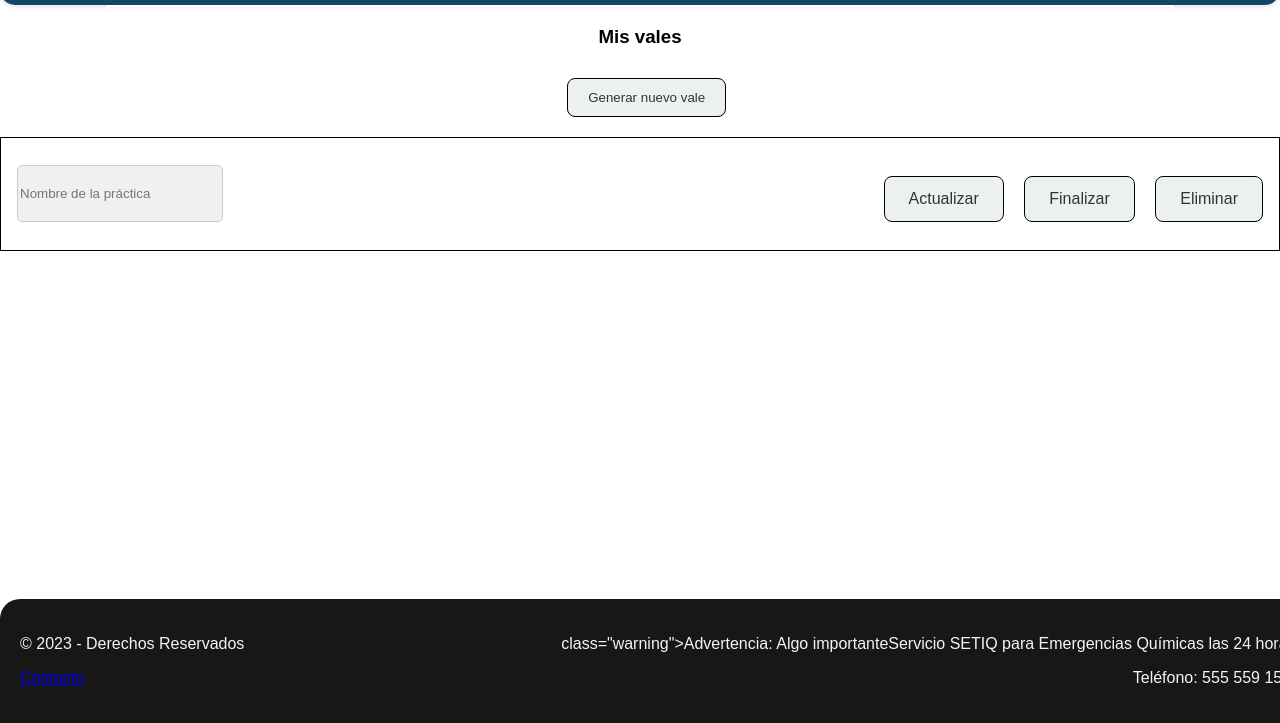
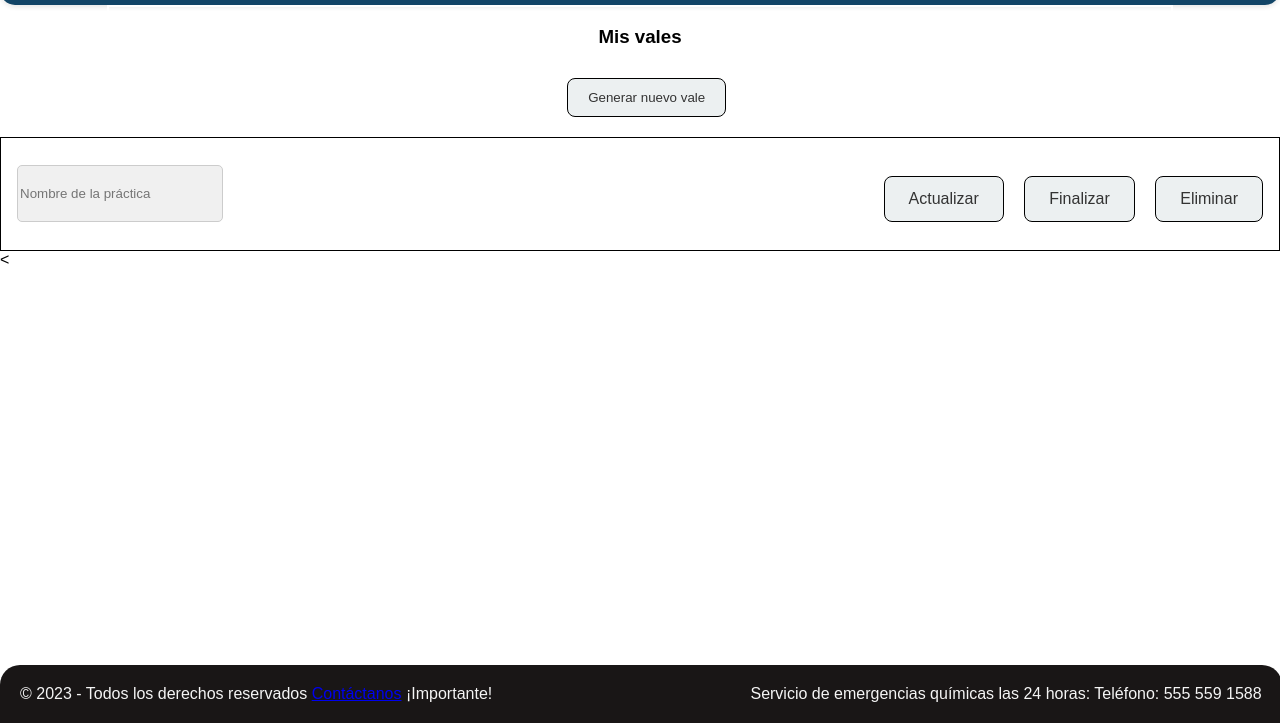
Before and after one commit to JesusDella/proyecto_ads, a plain HTML site: page laboratorio-bio/html/nuevo_vale.html in a window 1280 px wide. Shown: the part 77-800 px from the top of the page. Drawn offline with Linux system fonts and the light colour scheme.

Commit message:
Add files via upload

```diff
--- a/laboratorio-bio/estilos/estilo_general.css
+++ b/laboratorio-bio/estilos/estilo_general.css
@@ -78,32 +78,42 @@ ul a:hover {
 .boton:hover {
     background-color: #ddd;
 }
+body {
+    margin: 0;
+    padding: 0;
+    height: 100%;
+}
+
 footer {
+    position: fixed;
+    bottom: 0;
+    left: 0;
+    width: 97%;
     background-color: rgb(25, 22, 22);
     color: whitesmoke;
     padding: 20px;
     text-align: left;
-    position: fixed;
-    bottom: 0;
-    left: 0;
-    width: 100%;
     border-radius: 20px 20px 0 0;
     z-index: 100;
     display: flex;
     justify-content: space-between;
-    align-items: flex-end; /* Alinea los elementos en la parte inferior */
 }
 
-.footer-info {
-    margin-bottom: 0; /* Elimina el espacio inferior en .footer-info */
+
+
+.custom-footer-info {
+    margin-bottom: 0;
 }
 
-.emergency-info {
+.custom-emergency-info {
     text-align: right;
 }
-body {
-    margin-bottom: 80px; /* Ajusta el margen inferior del cuerpo para evitar que el pie de página se solape con el contenido */
+
+.body-content {
+    margin-bottom: 80px;
+
 }
+
 .footer-content {
     display: flex;
     justify-content: space-between;
--- a/laboratorio-bio/html/nuevo_vale.html
+++ b/laboratorio-bio/html/nuevo_vale.html
@@ -41,20 +41,18 @@
         </section>
     </main>
 
-    <footer>
-        <div class="footer-info">
-            <p>&copy; 2023 - Derechos Reservados</p>
-            <p><a href="#contacto">Contacto</a></p>
+    <<footer>
+        <div class="custom-footer-info">
+            <span>&copy; 2023 - Todos los derechos reservados</span>
+            <span><a href="#custom-contact">Contáctanos</a></span>
+            <span class="custom-warning">¡Importante!</span>
         </div>
 
-        <div class="footer-content">
-            <p> class="warning">Advertencia: Algo importante</p>
-
-            <div class="emergency-info">
-                <p>Servicio SETIQ para Emergencias Químicas las 24 horas:</p>
-                <p>Teléfono: 555 559 1588</p>
-            </div>
+        <div class="custom-emergency-info">
+            <span>Servicio de emergencias químicas las 24 horas:</span>
+            <span>Teléfono: 555 559 1588</span>
         </div>
     </footer>
+
 </body>
 </html>
```
Also changed, not shown: laboratorio-bio/html/index.html (+8 -8 lines), laboratorio-bio/html/prestamo.html (+8 -10 lines), laboratorio-bio/html/reportar.html (+8 -10 lines).
